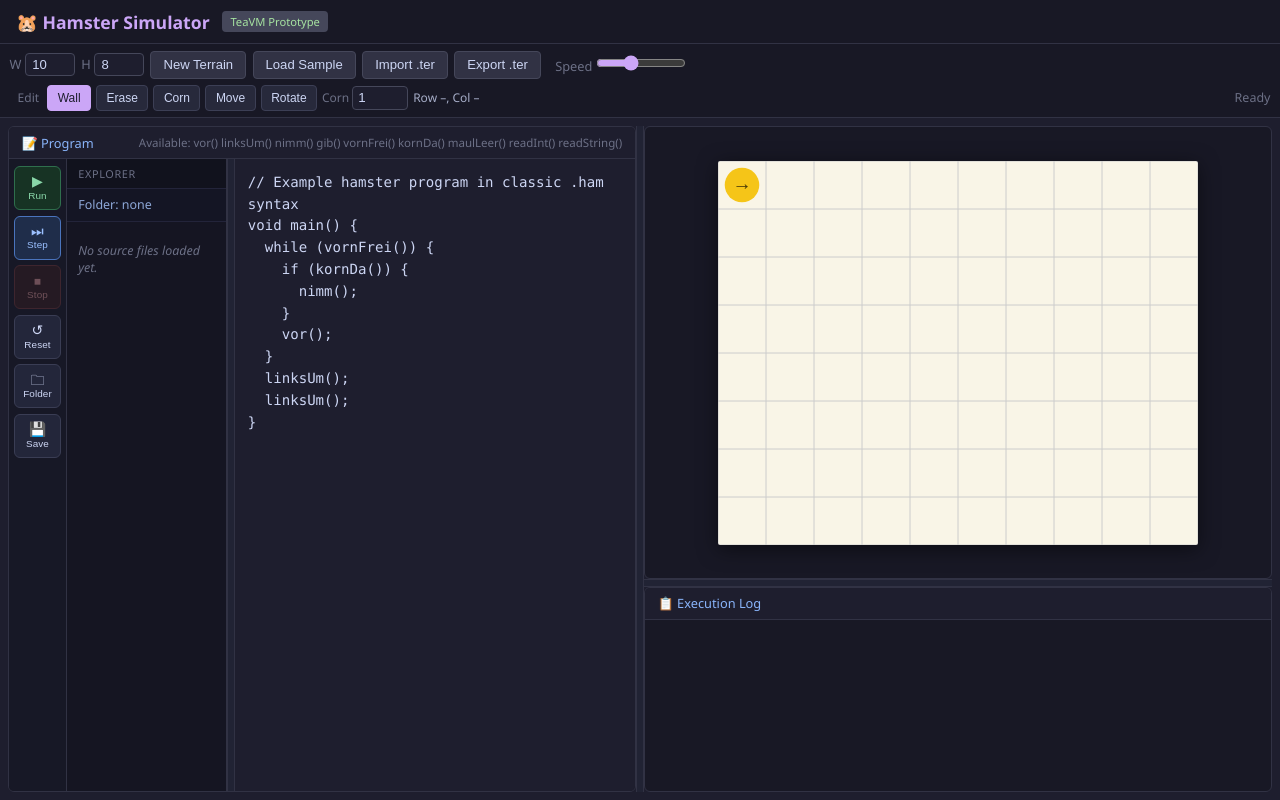
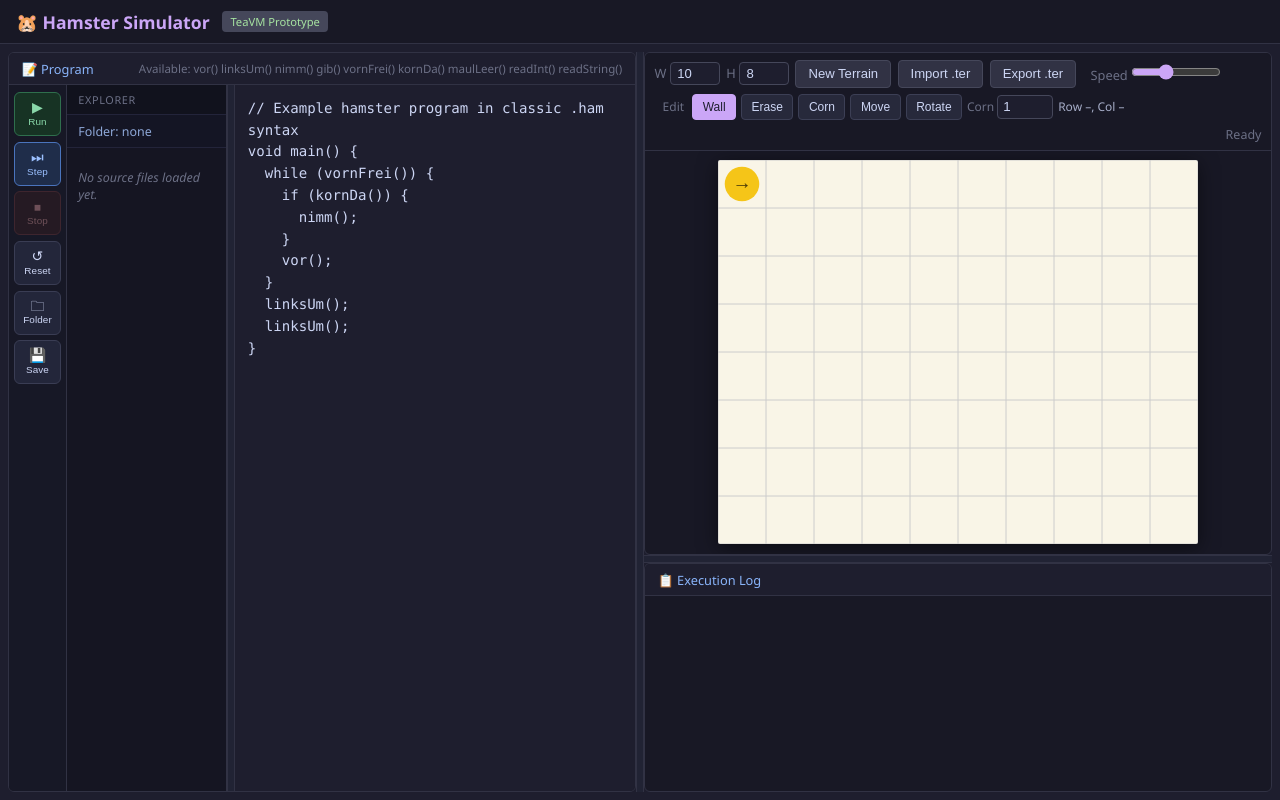
Before and after one commit to dirkbretthauer/hamster, a plain HTML site: page docs/index.html in a window 1280 px wide. Drawn offline with Linux system fonts and the light colour scheme.

Commit message:
Move terrain buttons

```diff
--- a/docs/index.html
+++ b/docs/index.html
@@ -53,6 +53,16 @@
       background: #181825;
       border: 1px solid #313244;
       border-radius: 6px;
+      display: flex;
+      flex-direction: column;
+      align-items: stretch;
+      justify-content: flex-start;
+      overflow: hidden;
+      padding: 0;
+    }
+    #sim-canvas-wrap {
+      flex: 1;
+      min-height: 0;
       display: flex;
       align-items: center;
       justify-content: center;
@@ -339,6 +349,7 @@
       flex-wrap: wrap;
       align-items: center;
       flex-shrink: 0;
+      width: 100%;
     }
     #toolbar label { font-size: .8rem; color: #6c7086; }
     .tool-group { display: flex; align-items: center; gap: .3rem; flex-wrap: wrap; }
@@ -390,29 +401,6 @@
   <span id="loading-msg" style="font-size:.8rem;color:#f38ba8">Loading engine…</span>
 </header>
 
-<div id="toolbar">
-  <label>W <input id="ter-w" type="number" class="terrain-size" value="10" min="1" max="30" style="width:50px;background:#1e1e2e;color:#cdd6f4;border:1px solid #45475a;padding:.2rem .4rem;border-radius:4px;font-size:.82rem;"></label>
-  <label>H <input id="ter-h" type="number" class="terrain-size" value="8"  min="1" max="20" style="width:50px;background:#1e1e2e;color:#cdd6f4;border:1px solid #45475a;padding:.2rem .4rem;border-radius:4px;font-size:.82rem;"></label>
-  <button id="btn-new">New Terrain</button>
-  <button id="btn-load-sample">Load Sample</button>
-  <button id="btn-import-terrain">Import .ter</button>
-  <button id="btn-export-terrain">Export .ter</button>
-  <label style="margin-left:.5rem">Speed <input id="speed-range" type="range" min="50" max="1000" value="400" step="50"></label>
-  <div class="tool-group" style="margin-left:.5rem">
-    <span style="font-size:.75rem;color:#6c7086;margin-right:.2rem">Edit</span>
-    <button class="tool-button active" data-tool="wall">Wall</button>
-    <button class="tool-button" data-tool="erase">Erase</button>
-    <button class="tool-button" data-tool="corn">Corn</button>
-    <button class="tool-button" data-tool="hamster">Move</button>
-    <button class="tool-button" data-tool="rotate">Rotate</button>
-    <label style="font-size:.75rem;color:#6c7086;display:flex;align-items:center;gap:.2rem">Corn
-      <input id="corn-amount" type="number" min="0" value="1">
-    </label>
-    <span id="hover-info">Row –, Col –</span>
-  </div>
-  <span id="status">Ready</span>
-</div>
-
 <input id="terrain-file-input" type="file" accept=".ter,text/plain" style="display:none" />
 
 <main>
@@ -459,7 +447,30 @@ void main() {
   <div id="v-splitter" class="splitter" role="separator" aria-label="Resize editor and simulation"></div>
 
   <section id="sim-wrapper">
-    <canvas id="sim-canvas"></canvas>
+    <div id="toolbar">
+      <label>W <input id="ter-w" type="number" class="terrain-size" value="10" min="1" max="30" style="width:50px;background:#1e1e2e;color:#cdd6f4;border:1px solid #45475a;padding:.2rem .4rem;border-radius:4px;font-size:.82rem;"></label>
+      <label>H <input id="ter-h" type="number" class="terrain-size" value="8"  min="1" max="20" style="width:50px;background:#1e1e2e;color:#cdd6f4;border:1px solid #45475a;padding:.2rem .4rem;border-radius:4px;font-size:.82rem;"></label>
+      <button id="btn-new">New Terrain</button>
+      <button id="btn-import-terrain">Import .ter</button>
+      <button id="btn-export-terrain">Export .ter</button>
+      <label style="margin-left:.5rem">Speed <input id="speed-range" type="range" min="50" max="1000" value="400" step="50"></label>
+      <div class="tool-group" style="margin-left:.5rem">
+        <span style="font-size:.75rem;color:#6c7086;margin-right:.2rem">Edit</span>
+        <button class="tool-button active" data-tool="wall">Wall</button>
+        <button class="tool-button" data-tool="erase">Erase</button>
+        <button class="tool-button" data-tool="corn">Corn</button>
+        <button class="tool-button" data-tool="hamster">Move</button>
+        <button class="tool-button" data-tool="rotate">Rotate</button>
+        <label style="font-size:.75rem;color:#6c7086;display:flex;align-items:center;gap:.2rem">Corn
+          <input id="corn-amount" type="number" min="0" value="1">
+        </label>
+        <span id="hover-info">Row –, Col –</span>
+      </div>
+      <span id="status">Ready</span>
+    </div>
+    <div id="sim-canvas-wrap">
+      <canvas id="sim-canvas"></canvas>
+    </div>
   </section>
 
   <div id="h-splitter" class="splitter" role="separator" aria-label="Resize simulation and execution log"></div>
@@ -508,7 +519,6 @@ const termInput    = document.getElementById('terminal-input');
 const termSubmit   = document.getElementById('terminal-submit');
 
 const btnNew       = document.getElementById('btn-new');
-const btnSample    = document.getElementById('btn-load-sample');
 const btnImport    = document.getElementById('btn-import-terrain');
 const btnExport    = document.getElementById('btn-export-terrain');
 const btnRun       = document.getElementById('btn-run');
@@ -627,29 +637,6 @@ btnNew.addEventListener('click', () => {
     draw(state);
     clearExecutionLog();
     setStatus('New terrain ' + w + '×' + h);
-});
-
-btnSample.addEventListener('click', () => {
-    // A small pre-built terrain: 8×5 with a wall corridor and some corn
-    const ter = [
-        '8',      // width
-        '5',      // height
-        // grid  (# = wall, spaces = empty, > = default hamster East)
-        '#      #',
-        '# *  * #',
-        '#>     #',
-        '# *  * #',
-        '#      #',
-        // corn counts (4 grain cells, each has 2 grains)
-        '2','2','2','2',
-        // default hamster mouth count
-        '0'
-    ].join('\n');
-
-    const state = engine.loadTerrain(ter);
-  draw(state);
-    clearExecutionLog();
-    setStatus('Sample terrain loaded');
 });
 
   // ─── terrain file workflow ─────────────────────────────────────────
```
Also changed, not shown: src/main/webapp/index.html (+35 -48 lines).
